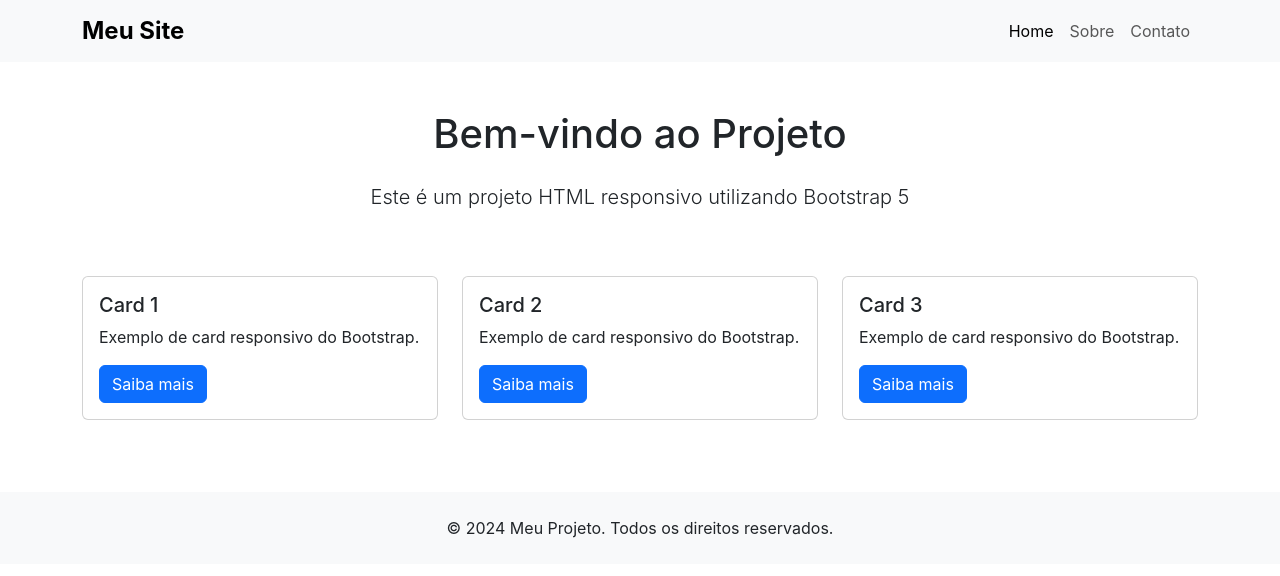
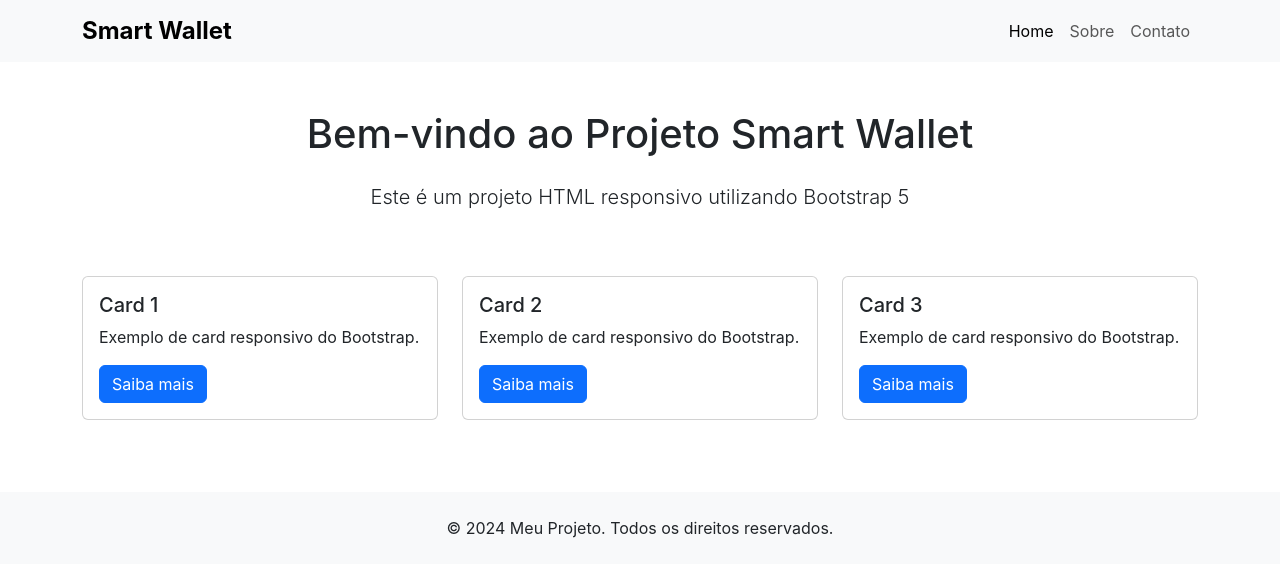
Before and after one commit to ricardoairesm/FIAP-fase-04-cap-09, a plain HTML site: page index.html in a window 1280 px wide. Drawn offline with nearby package versions, Linux system fonts and the light colour scheme.

```diff
--- a/css/style.css
+++ b/css/style.css
@@ -9,13 +9,11 @@
     font-family: -apple-system, BlinkMacSystemFont, 'Segoe UI', Roboto, 'Helvetica Neue', Arial, sans-serif;
 }
 
-/* Navbar customization */
 .navbar-brand {
     font-weight: bold;
     font-size: 1.5rem;
 }
 
-/* Card hover effect */
 .card {
     transition: transform 0.3s ease, box-shadow 0.3s ease;
 }
@@ -25,12 +23,10 @@
     box-shadow: 0 4px 15px rgba(0, 0, 0, 0.1);
 }
 
-/* Footer */
 footer {
     margin-top: auto;
 }
 
-/* Responsive adjustments */
 @media (max-width: 768px) {
     .navbar-brand {
         font-size: 1.2rem;
--- a/index.html
+++ b/index.html
@@ -4,19 +4,16 @@
     <meta charset="UTF-8">
     <meta name="viewport" content="width=device-width, initial-scale=1.0">
     <meta http-equiv="X-UA-Compatible" content="IE=edge">
-    <title>Meu Projeto Web</title>
+    <title>Smart Wallet</title>
 
-    <!-- Bootstrap CSS -->
     <link href="https://cdn.jsdelivr.net/npm/bootstrap@5.3.2/dist/css/bootstrap.min.css" rel="stylesheet" integrity="sha384-T3c6CoIi6uLrA9TneNEoa7RxnatzjcDSCmG1MXxSR1GAsXEV/Dwwykc2MPK8M2HN" crossorigin="anonymous">
 
-    <!-- Custom CSS -->
     <link rel="stylesheet" href="css/style.css">
 </head>
 <body>
-    <!-- Navbar -->
     <nav class="navbar navbar-expand-lg navbar-light bg-light">
         <div class="container">
-            <a class="navbar-brand" href="#">Meu Site</a>
+            <a class="navbar-brand" href="#">Smart Wallet</a>
             <button class="navbar-toggler" type="button" data-bs-toggle="collapse" data-bs-target="#navbarNav" aria-controls="navbarNav" aria-expanded="false" aria-label="Toggle navigation">
                 <span class="navbar-toggler-icon"></span>
             </button>
@@ -36,11 +33,10 @@
         </div>
     </nav>
 
-    <!-- Main Content -->
     <main class="container my-5">
         <div class="row">
             <div class="col-12">
-                <h1 class="text-center mb-4">Bem-vindo ao Projeto</h1>
+                <h1 class="text-center mb-4">Bem-vindo ao Projeto Smart Wallet</h1>
                 <p class="text-center lead">Este é um projeto HTML responsivo utilizando Bootstrap 5</p>
             </div>
         </div>
@@ -83,10 +79,8 @@
         </div>
     </footer>
 
-    <!-- Bootstrap JS Bundle (includes Popper) -->
     <script src="https://cdn.jsdelivr.net/npm/bootstrap@5.3.2/dist/js/bootstrap.bundle.min.js" integrity="sha384-C6RzsynM9kWDrMNeT87bh95OGNyZPhcTNXj1NW7RuBCsyN/o0jlpcV8Qyq46cDfL" crossorigin="anonymous"></script>
 
-    <!-- Custom JS -->
     <script src="js/script.js"></script>
 </body>
 </html>
```
